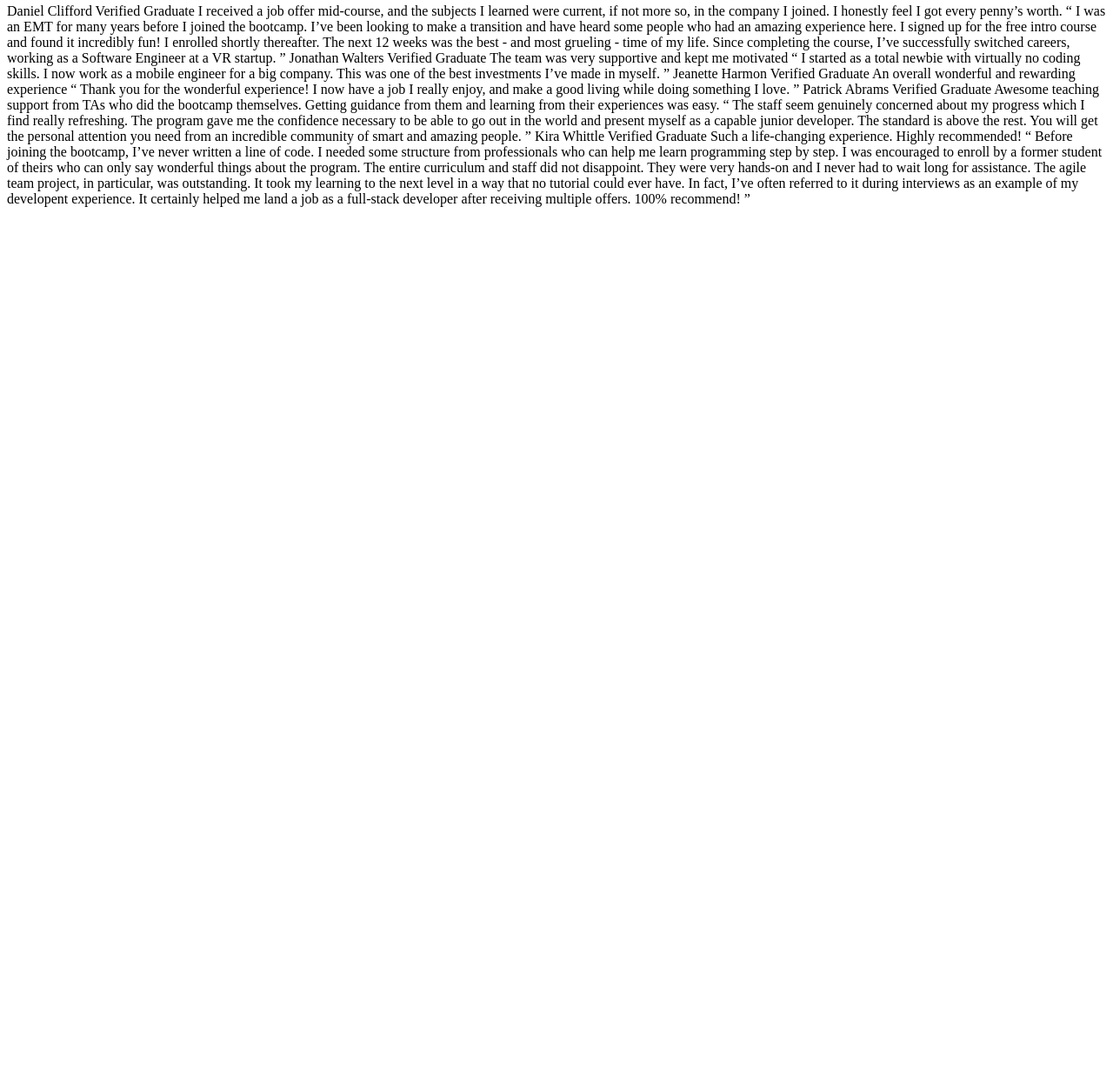
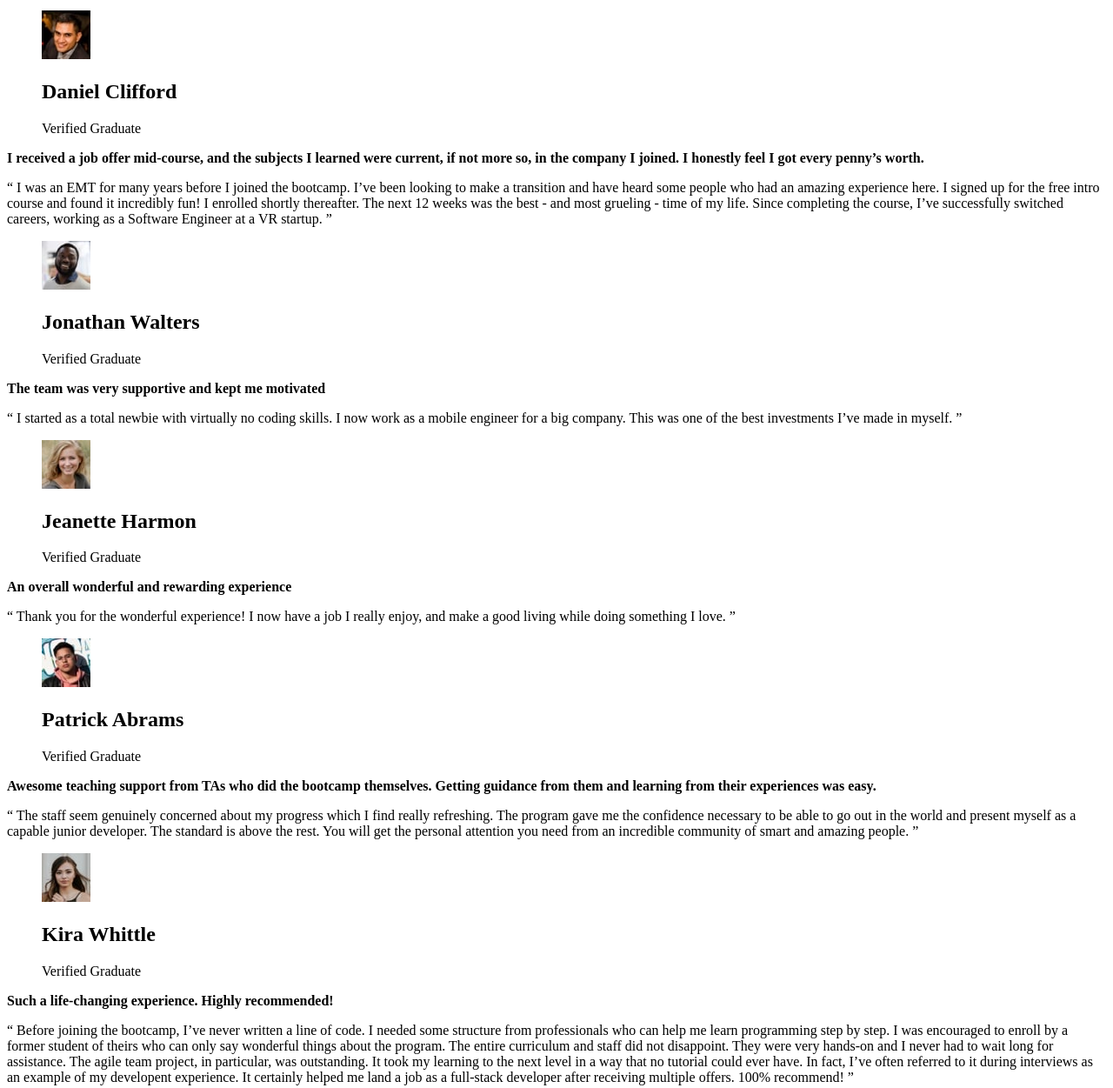
Before and after one commit to CJ-Cepe/fm-testimonials-grid, a plain HTML site: page index.html in a window 1280 px wide. Shown: the part 4-1255 px from the top of the page at 87% size. Before the commit the page ends 800 px from the top, so only its background shows below. Drawn offline with nearby package versions, Linux system fonts and the light colour scheme; files that its build step writes are made by us from their sources.

Commit message:
Feat: set content and structure

```diff
--- a/index.html
+++ b/index.html
@@ -8,58 +8,86 @@
   <title>Frontend Mentor | Testimonials Grid Section</title>
 </head>
 <body>
-  Daniel Clifford
-  Verified Graduate
-
-  I received a job offer mid-course, and the subjects I learned were current, if not more so,
-  in the company I joined. I honestly feel I got every penny’s worth.
-
-  “ I was an EMT for many years before I joined the bootcamp. I’ve been looking to make a
+  <main>
+    <article class="testimonials">
+      <figure class="author">
+        <img src="./images/image-daniel.jpg" alt="Daniel Clifford's picture">
+        <figcaption>
+          <h2 class="name">Daniel Clifford</h2>
+          <p class="status">Verified Graduate</p>
+        </figcaption>
+      </figure>
+      <p class="header"><strong>I received a job offer mid-course, and the subjects I learned were current, if not more so,
+        in the company I joined. I honestly feel I got every penny’s worth.</strong></p>
+      <p class="content">“ I was an EMT for many years before I joined the bootcamp. I’ve been looking to make a
         transition and have heard some people who had an amazing experience here. I signed up
         for the free intro course and found it incredibly fun! I enrolled shortly thereafter.
         The next 12 weeks was the best - and most grueling - time of my life. Since completing
-  the course, I’ve successfully switched careers, working as a Software Engineer at a VR startup. ”
+        the course, I’ve successfully switched careers, working as a Software Engineer at a VR startup. ”</p>
+    </article>
 
-  Jonathan Walters
-  Verified Graduate
+    <article class="testimonials">
+      <figure class="author">
+        <img src="./images/image-jonathan.jpg" alt="Jonathan Walters' picture">
+        <figcaption>
+          <h2 class="name">Jonathan Walters</h2>
+          <p class="status">Verified Graduate</p>
+        </figcaption>
+      </figure>
+      <p class="header"><strong>The team was very supportive and kept me motivated</strong></p>
+      <p class="content"> “ I started as a total newbie with virtually no coding skills. I now work as a mobile engineer
+        for a big company. This was one of the best investments I’ve made in myself. ”</p>
+    </article>
 
-  The team was very supportive and kept me motivated
 
-  “ I started as a total newbie with virtually no coding skills. I now work as a mobile engineer
-  for a big company. This was one of the best investments I’ve made in myself. ”
+    <article class="testimonials">
+      <figure class="author">
+        <img src="./images/image-jeanette.jpg" alt="Jeanette Harmon's picture">
+        <figcaption>
+          <h2 class="name">Jeanette Harmon</h2>
+          <p class="status">Verified Graduate</p>
+        </figcaption>
+      </figure>
+      <p class="header"><strong>An overall wonderful and rewarding experience</strong></p>
+      <p class="content">“ Thank you for the wonderful experience! I now have a job I really enjoy, and make a good living
+        while doing something I love. ”</p>
+    </article>
 
-  Jeanette Harmon
-  Verified Graduate
-
-  An overall wonderful and rewarding experience
-
-  “ Thank you for the wonderful experience! I now have a job I really enjoy, and make a good living
-  while doing something I love. ”
-
-  Patrick Abrams
-  Verified Graduate
-
-  Awesome teaching support from TAs who did the bootcamp themselves. Getting guidance from them and
-  learning from their experiences was easy.
-
-  “ The staff seem genuinely concerned about my progress which I find really refreshing. The program
+    <article class="testimonials">
+      <figure class="author">
+        <img src="./images/image-patrick.jpg" alt="Patrick Abrams' picture">
+        <figcaption>
+          <h2 class="name">Patrick Abrams</h2>
+          <p class="status">Verified Graduate</p>
+        </figcaption>
+      </figure>
+      <p class="header"><strong>Awesome teaching support from TAs who did the bootcamp themselves. Getting guidance from them and
+        learning from their experiences was easy.</strong></p>
+      <p class="content">“ The staff seem genuinely concerned about my progress which I find really refreshing. The program
         gave me the confidence necessary to be able to go out in the world and present myself as a capable
         junior developer. The standard is above the rest. You will get the personal attention you need from
-  an incredible community of smart and amazing people. ”
+        an incredible community of smart and amazing people. ”</p>
+    </article>
 
-  Kira Whittle
-  Verified Graduate
-
-  Such a life-changing experience. Highly recommended!
-
-  “ Before joining the bootcamp, I’ve never written a line of code. I needed some structure from
+    <article class="testimonials">
+      <figure class="author">
+        <img src="./images/image-kira.jpg" alt="Kira Whittle's picture">
+        <figcaption>
+          <h2 class="name">Kira Whittle</h2>
+          <p class="status">Verified Graduate</p>
+        </figcaption>
+      </figure>
+      <p class="header"><strong>Such a life-changing experience. Highly recommended!</strong></p>
+      <p class="content">“ Before joining the bootcamp, I’ve never written a line of code. I needed some structure from
         professionals who can help me learn programming step by step. I was encouraged to enroll by a former
         student of theirs who can only say wonderful things about the program. The entire curriculum and staff
         did not disappoint. They were very hands-on and I never had to wait long for assistance. The agile team
         project, in particular, was outstanding. It took my learning to the next level in a way that no tutorial
         could ever have. In fact, I’ve often referred to it during interviews as an example of my developent
         experience. It certainly helped me land a job as a full-stack developer after receiving multiple offers.
-  100% recommend! ”
+        100% recommend! ”</p>
+    </article>
 
+  </main>
 </body>
 </html>
```
Lines whose indentation alone changed are shown as unchanged.
